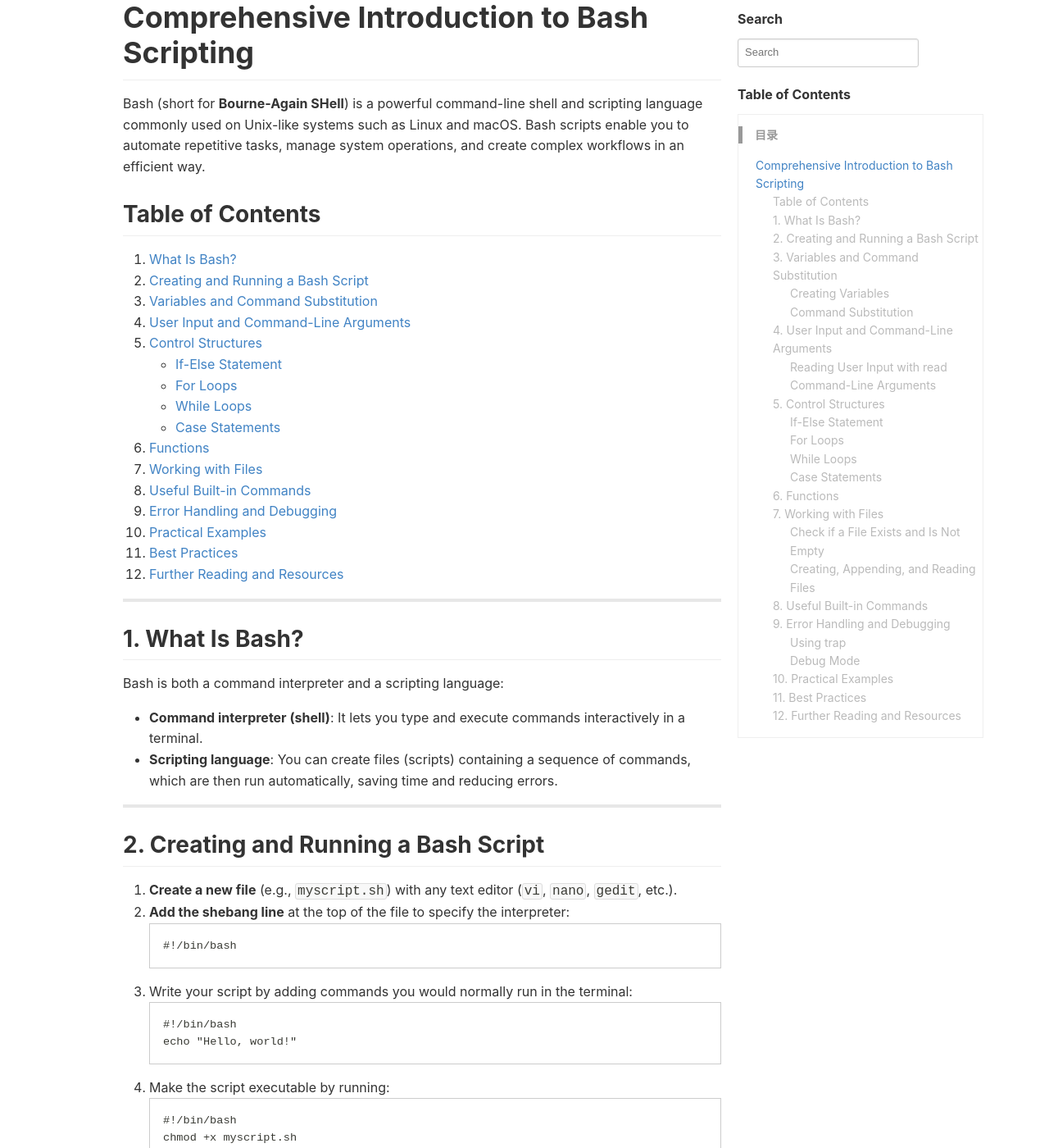
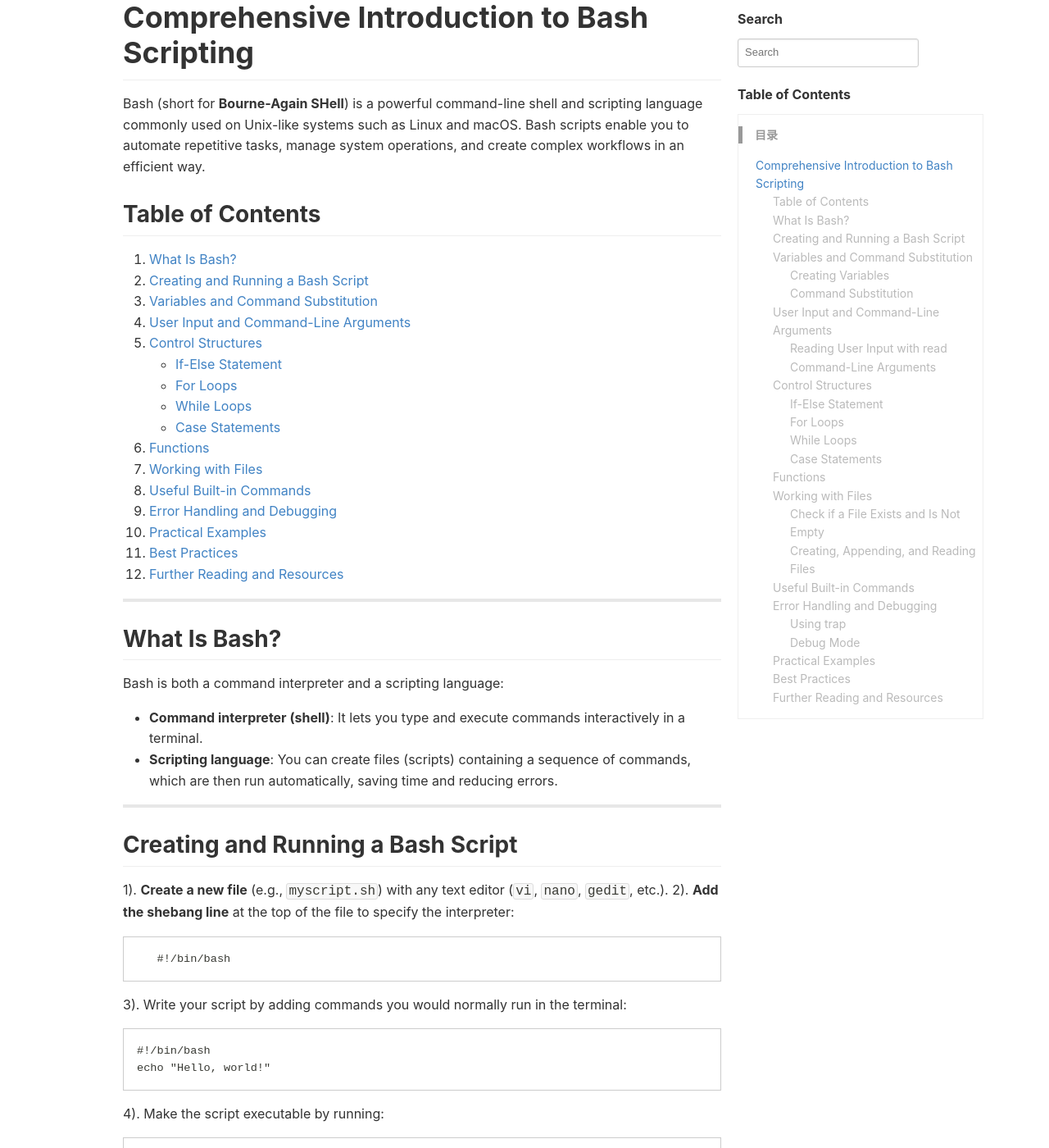
Before and after one commit to leiapple/leiapple.github.io, a Jekyll site: the page built from _posts/2024-09-30-bash-start.md, in a window 1280 px wide and 1400 px high, scrolled down 247 px. Shown: the whole window at 82% size. Built offline with Jekyll 4.4.1, drawn with Linux system fonts in a browser that asks for light colours; comment, search, counter and statistics services are not loaded; a style sheet for code colours, icons or effects is not loaded; some of the changed text lies outside the part shown.

Commit message:
bash scripting

````diff
--- a/_posts/2024-09-30-bash-start.md
+++ b/_posts/2024-09-30-bash-start.md
@@ -11,26 +11,26 @@ keywords: Linux, bash scripting, shell scripts, scripting
 Bash (short for **Bourne-Again SHell**) is a powerful command-line shell and scripting language commonly used on Unix-like systems such as Linux and macOS. Bash scripts enable you to automate repetitive tasks, manage system operations, and create complex workflows in an efficient way.
 
 ## Table of Contents
-1. [What Is Bash?](#1.-what-is-bash)
-2. [Creating and Running a Bash Script](#2.-creating-and-running-a-bash-script)
-3. [Variables and Command Substitution](#3.-variables-and-command-substitution)
-4. [User Input and Command-Line Arguments](#4.-user-input-and-command-line-arguments)
-5. [Control Structures](#5.-control-structures)
+1. [What Is Bash?](#what-is-bash)
+2. [Creating and Running a Bash Script](#creating-and-running-a-bash-script)
+3. [Variables and Command Substitution](#variables-and-command-substitution)
+4. [User Input and Command-Line Arguments](#user-input-and-command-line-arguments)
+5. [Control Structures](#control-structures)
     - [If-Else Statement](#if-else-statement)
     - [For Loops](#for-loops)
     - [While Loops](#while-loops)
     - [Case Statements](#case-statements)
-6. [Functions](#6.-functions)
-7. [Working with Files](#7.-working-with-files)
-8. [Useful Built-in Commands](#8.-useful-built-in-commands)
-9. [Error Handling and Debugging](#9.-error-handling-and-debugging)
-10. [Practical Examples](#10.-practical-examples)
-11. [Best Practices](#11.-best-practices)
-12. [Further Reading and Resources](#12.-further-reading-and-resources)
+6. [Functions](#functions)
+7. [Working with Files](#working-with-files)
+8. [Useful Built-in Commands](#useful-built-in-commands)
+9. [Error Handling and Debugging](#error-handling-and-debugging)
+10. [Practical Examples](#practical-examples)
+11. [Best Practices](#best-practices)
+12. [Further Reading and Resources](#further-reading-and-resources)
 
 ---
 
-## 1. What Is Bash?
+## What Is Bash?
 
 Bash is both a command interpreter and a scripting language:
 - **Command interpreter (shell)**: It lets you type and execute commands interactively in a terminal.
@@ -38,24 +38,24 @@ Bash is both a command interpreter and a scripting language:
 
 ---
 
-## 2. Creating and Running a Bash Script
+## Creating and Running a Bash Script
 
-1. **Create a new file** (e.g., `myscript.sh`) with any text editor (`vi`, `nano`, `gedit`, etc.).
-2. **Add the shebang line** at the top of the file to specify the interpreter:
+1). **Create a new file** (e.g., `myscript.sh`) with any text editor (`vi`, `nano`, `gedit`, etc.).
+2). **Add the shebang line** at the top of the file to specify the interpreter:
    ```bash
    #!/bin/bash
 ```
-3. Write your script by adding commands you would normally run in the terminal:
+3). Write your script by adding commands you would normally run in the terminal:
 ```bash
 #!/bin/bash
 echo "Hello, world!"
 ```
-4. Make the script executable by running:
+4). Make the script executable by running:
 ```bash
 #!/bin/bash
 chmod +x myscript.sh
 ```
-5. Execute the script:
+5). Execute the script:
 ```
 ./myscript.sh
 ```
@@ -108,7 +109,7 @@ echo "The second argument is $2"
 ```
 To handle many arguments, you can use $@ or $* to represent all arguments.
 
-## 5. Control Structures
+## Control Structures
 
 Control structures allow you to alter the flow of your Bash scripts.
 
@@ -194,7 +195,7 @@ case $number in
 esac
 ```
 
-## 6. Functions
+## Functions
 
 Functions allow you to group related commands for easier reuse and better structure:
 ```
@@ -210,7 +211,7 @@ greet "Bob"
 * $1, $2, etc., in functions refer to the function’s arguments.
 * The return command can return an integer status code, and echo can be used to produce function output.
 
-## 7. Working with Files
+## Working with Files
 
 ### Check if a File Exists and Is Not Empty
 ```
@@ -238,7 +239,7 @@ do
 done < myfile.txt
 ```
 
-## 8. Useful Built-in Commands
+## Useful Built-in Commands
 * echo: Prints arguments to standard output.
 * read: Reads a line of input from standard input.
 * cd: Changes the current directory.
@@ -247,7 +248,7 @@ done < myfile.txt
 * test or [ ]: Evaluates conditional expressions (used in if statements).
 * exit: Exits the script with an optional status code (0 for success).
 
-## 9. Error Handling and Debugging
+## Error Handling and Debugging
 
 `set`  Options
 * `set -e`: Exit the script when any command fails.
@@ -271,7 +272,7 @@ echo "This won't run if the above command fails."
 * *Verbose* mode: `bash -v myscript.sh`
 * *Debug* mode: `bash -x myscript.sh` (prints each command with its expanded arguments)
 
-## 10. Practical Examples
+## Practical Examples
 
 1. Monitoring Disk Usage
 ```
@@ -298,7 +299,7 @@ cp -r "$source_dir" "${backup_dir}/documents_${timestamp}"
 
 echo "Backup of $source_dir completed at ${timestamp}."
 ```
-## 11. Best Practices
+## Best Practices
 
 1. Use Meaningful Names: Give variables and functions descriptive names (count, backup_files, greet_user).
 2. Comment Your Code: Explain why certain commands are used, especially if they’re not obvious.
@@ -308,8 +309,8 @@ echo "Backup of $source_dir completed at ${timestamp}."
 6. Use set -euo pipefail: Helps catch errors early and makes your script more robust.
 7. Test Incrementally: Run sections of your script as you build it to catch errors before they spread.
 
-## 12. Further Reading and Resources
+## Further Reading and Resources
 
-* Official Bash Manual: https://www.gnu.org/software/bash/manual/
-* Advanced Bash-Scripting Guide: https://tldp.org/LDP/abs/html/
-* Linux Command Tutorials: https://linuxcommand.org/
+* Official Bash Manual: <https://www.gnu.org/software/bash/manual/>
+* Advanced Bash-Scripting Guide: <https://tldp.org/LDP/abs/html/>
+* Linux Command Tutorials: <https://linuxcommand.org/>
````
Also changed, not shown: other parts of _posts/2024-09-30-bash-start.md (+3 -2 lines), 1 other file.
